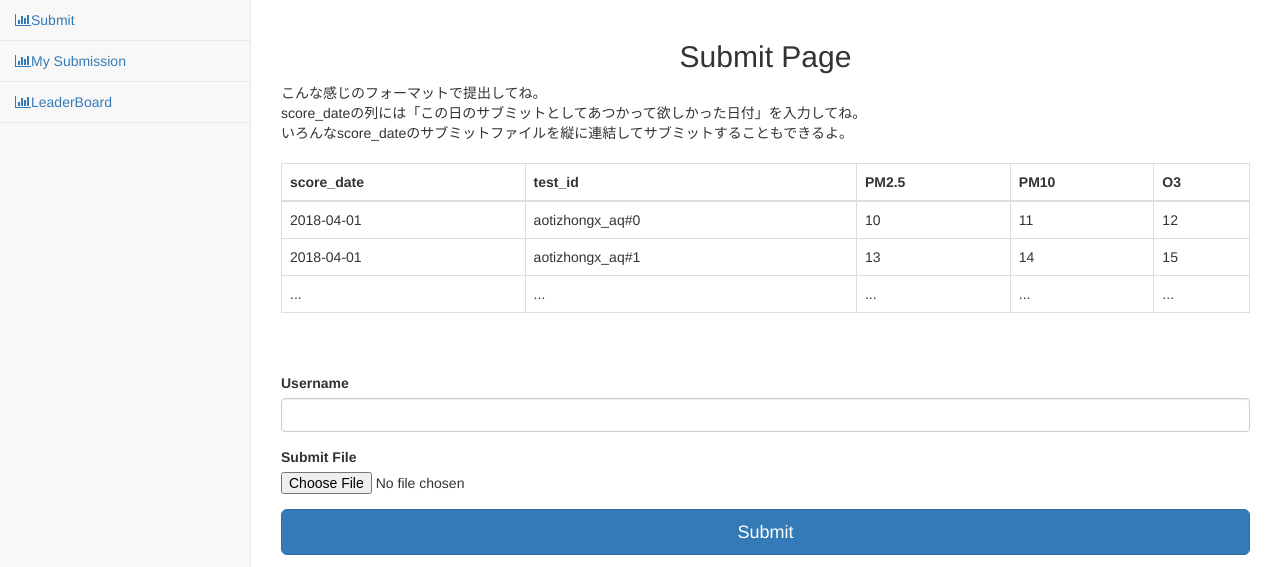
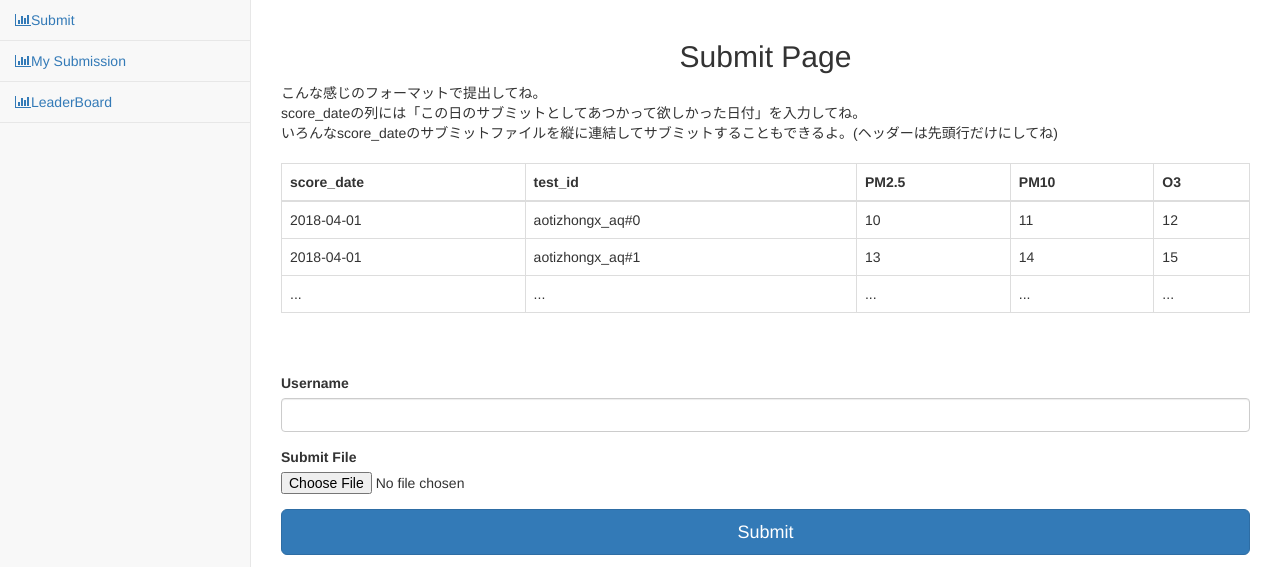
Before and after one commit to tak-aki/kddcup2018_lb, a Django app: page / in a window 1280 px wide. Shown: the part 51-618 px from the top of the page. Run offline with Django 3.2, Linux system fonts and the light colour scheme; some libraries are stand-ins or nearby versions.

Commit message:
modify submit_form.html

```diff
--- a/kddcup2018_portal/settings.py
+++ b/kddcup2018_portal/settings.py
@@ -25,7 +25,7 @@ SECRET_KEY = '$y37uca#1v@n4u9@v+)4)7xz&zn^c*@(q(=v+e##j*9g4x&b$n'
 # SECURITY WARNING: don't run with debug turned on in production!
 DEBUG = True
 
-ALLOWED_HOSTS = ['*']
+ALLOWED_HOSTS = ['54.199.165.205']
 
 
 # Application definition
--- a/submit/templates/submit/submit_form.html
+++ b/submit/templates/submit/submit_form.html
@@ -11,7 +11,7 @@
 
                     こんな感じのフォーマットで提出してね。<br/>
                     score_dateの列には「この日のサブミットとしてあつかって欲しかった日付」を入力してね。<br/>
-                    いろんなscore_dateのサブミットファイルを縦に連結してサブミットすることもできるよ。<br/><br/>
+                    いろんなscore_dateのサブミットファイルを縦に連結してサブミットすることもできるよ。(ヘッダーは先頭行だけにしてね)<br/><br/>
                     <table id="submit_sample" class="table table-bordered">
                         <thead>
                         <tr>
```
